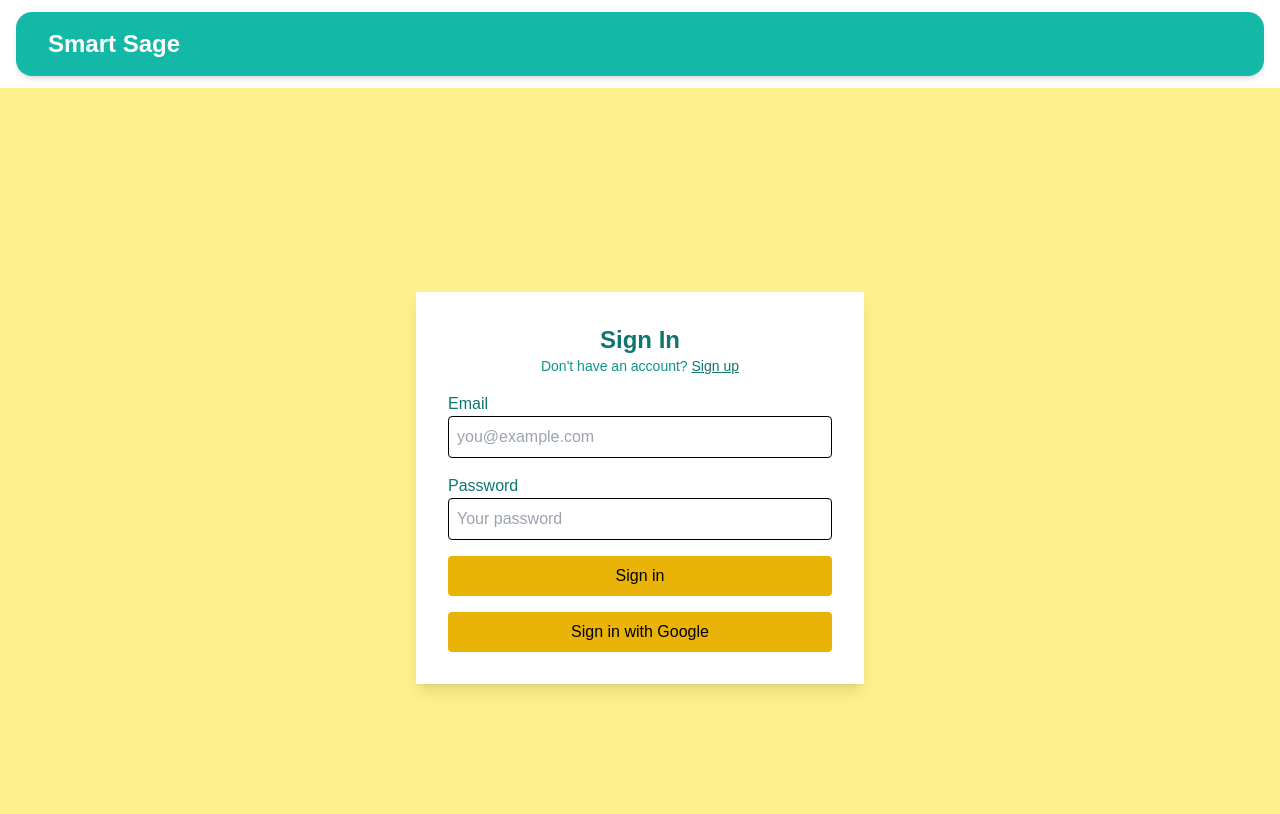
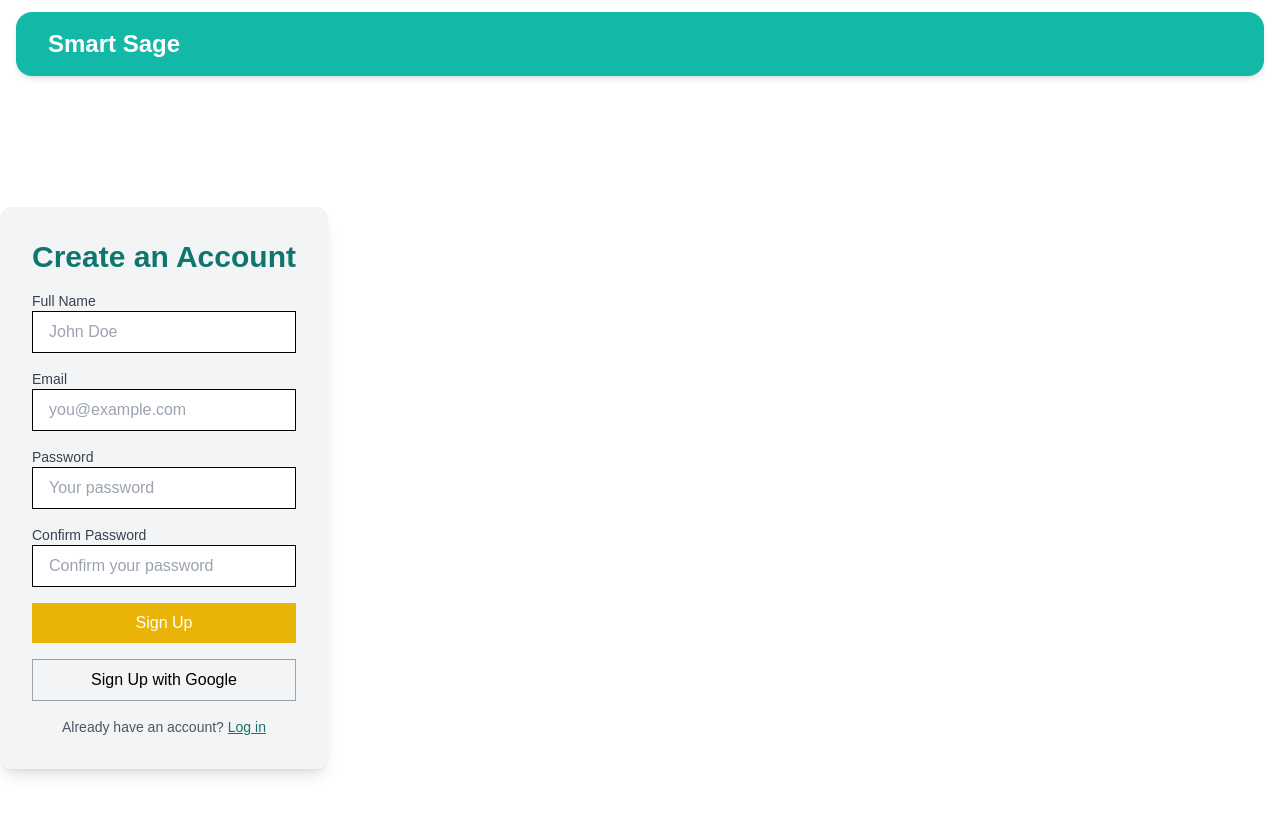
Before and after one commit to prad-human-007/smartsage, a Next.js app: page /signup in a window 1280 px wide. Shown: the top 814 px of the page. Built offline with nearby package versions, Linux system fonts and the light colour scheme; a web font is replaced by a local one.

Commit message:
changes to the sigup page

```diff
--- a/src/app/(auth-pages)/signup/page.tsx
+++ b/src/app/(auth-pages)/signup/page.tsx
@@ -3,55 +3,125 @@
 import { useState } from "react";
 import { useRouter } from "next/navigation";
 
-export default function LoginPage() {
+export default function SignUp() {
   const router = useRouter();
-  const [email, setEmail] = useState("");
-  const [password, setPassword] = useState("");
+  const [formData, setFormData] = useState({
+    fullName: "",
+    email: "",
+    password: "",
+    confirmPassword: "",
+  });
+
+  const [error, setError] = useState("");
+
+  const handleChange = (e) => {
+    setFormData({ ...formData, [e.target.name]: e.target.value });
+  };
 
   const handleSubmit = (e) => {
     e.preventDefault();
-    // Handle authentication logic here
-    console.log("Logging in with:", { email, password });
-    router.push("/dashboard"); // Redirect after successful login
+    if (formData.password !== formData.confirmPassword) {
+      setError("Passwords do not match");
+      return;
+    }
+    setError("");
+    console.log("Form submitted", formData);
+    router.push("/dashboard"); // Redirect after successful signup
+  };
+
+  const handleGoogleSignIn = () => {
+    console.log("Signing in with Google...");
   };
 
   return (
-    <div className="flex h-screen w-full justify-center items-center bg-beige">
-      <div className="flex flex-col w-full max-w-md p-8 bg-white shadow-lg rounded-lg">
-        <h1 className="text-2xl font-bold text-teal-700 text-center">Sign In</h1>
-        <p className="text-sm text-teal-600 text-center mb-4">
-          Don&apos;t have an account? <a href="/signup" className="underline text-teal-700">Sign up</a>
-        </p>
-        <form onSubmit={handleSubmit} className="flex flex-col gap-4">
+    <div className="flex justify-center items-center h-screen bg-white">
+      <div className="w-full max-w-md p-8 shadow-lg rounded-xl bg-gray-100">
+        <h2 className="text-3xl font-semibold text-center mb-4 text-teal-700">
+          Create an Account
+        </h2>
+        <form onSubmit={handleSubmit} className="space-y-4">
           <div>
-            <label className="block text-teal-700">Email</label>
+            <label className="block text-sm font-medium text-gray-700">
+              Full Name
+            </label>
+            <input
+              type="text"
+              name="fullName"
+              value={formData.fullName}
+              onChange={handleChange}
+              required
+              className="w-full px-4 py-2 border rounded-md focus:ring-2 focus:ring-teal-500"
+              placeholder="John Doe"
+            />
+          </div>
+          <div>
+            <label className="block text-sm font-medium text-gray-700">
+              Email
+            </label>
             <input
               type="email"
-              value={email}
-              onChange={(e) => setEmail(e.target.value)}
+              name="email"
+              value={formData.email}
+              onChange={handleChange}
               required
-              className="w-full p-2 border rounded"
+              className="w-full px-4 py-2 border rounded-md focus:ring-2 focus:ring-teal-500"
               placeholder="you@example.com"
             />
           </div>
           <div>
-            <label className="block text-teal-700">Password</label>
+            <label className="block text-sm font-medium text-gray-700">
+              Password
+            </label>
             <input
               type="password"
-              value={password}
-              onChange={(e) => setPassword(e.target.value)}
+              name="password"
+              value={formData.password}
+              onChange={handleChange}
               required
-              className="w-full p-2 border rounded"
+              className="w-full px-4 py-2 border rounded-md focus:ring-2 focus:ring-teal-500"
               placeholder="Your password"
             />
           </div>
-          <button type="submit" className="w-full bg-yellow-500 text-black py-2 rounded hover:bg-yellow-600">
-            Sign in
+          <div>
+            <label className="block text-sm font-medium text-gray-700">
+              Confirm Password
+            </label>
+            <input
+              type="password"
+              name="confirmPassword"
+              value={formData.confirmPassword}
+              onChange={handleChange}
+              required
+              className="w-full px-4 py-2 border rounded-md focus:ring-2 focus:ring-teal-500"
+              placeholder="Confirm your password"
+            />
+          </div>
+
+          {error && <p className="text-red-500 text-sm">{error}</p>}
+
+          <button
+            type="submit"
+            className="w-full py-2 text-white bg-yellow-500 rounded-md hover:bg-yellow-600 transition"
+          >
+            Sign Up
           </button>
         </form>
-        <button className="w-full mt-4 bg-yellow-500 text-black py-2 rounded hover:bg-yellow-600">
-          Sign in with Google
-        </button>
+
+        <div className="mt-4 text-center">
+          <button
+            onClick={handleGoogleSignIn}
+            className="w-full py-2 border border-gray-400 rounded-md flex items-center justify-center hover:bg-gray-200 transition"
+          >
+            Sign Up with Google
+          </button>
+        </div>
+
+        <p className="text-center text-sm text-gray-600 mt-4">
+          Already have an account?{" "}
+          <a href="/login" className="text-teal-700 underline">
+            Log in
+          </a>
+        </p>
       </div>
     </div>
   );
```
